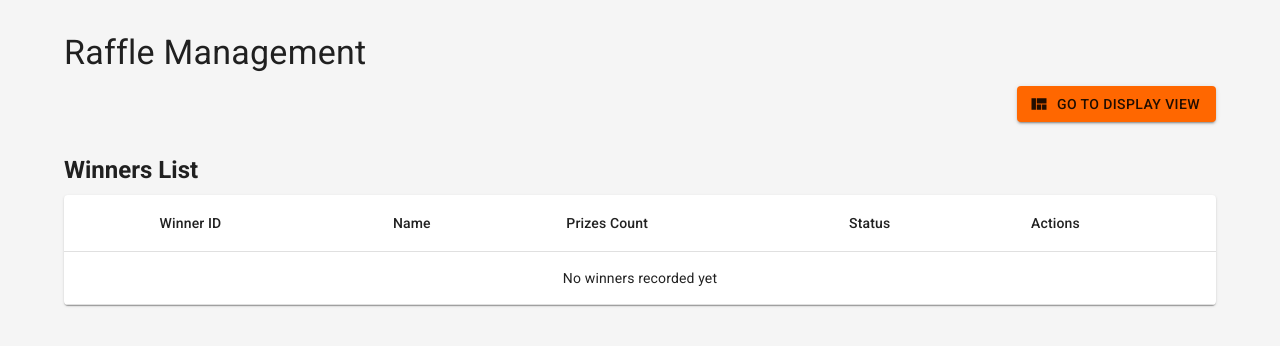
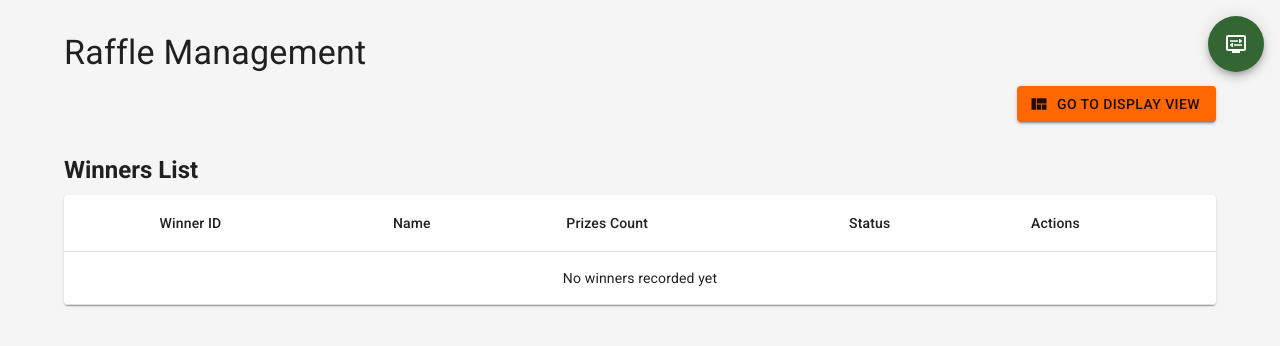
Before and after one commit to JRichlen/nppf-raffle-display, a React (Vite) app: page /nppf-raffle-display/admin in a window 1280 px wide. Shown: the top 346 px of the page. Built offline with nearby package versions, Linux system fonts and the light colour scheme.

Commit message:
add NavigationToggle to get between admin and display

```diff
--- a/src/App.tsx
+++ b/src/App.tsx
@@ -1,35 +1,12 @@
-import { CssBaseline, ThemeProvider, createTheme } from "@mui/material";
+import { CssBaseline, ThemeProvider, Box } from "@mui/material";
 import { BrowserRouter, Routes, Route, Navigate } from "react-router-dom";
 import RaffleDisplay from "./components/RaffleDisplay";
 import AdminPage from "./pages/AdminPage";
 import { RaffleContextProvider } from "./providers/RaffleContextProvider";
 import { StorageProvider } from "./providers/StorageContextProvider";
 import { WinnersList } from "./classes/winnersList";
-
-// Create a custom theme
-const theme = createTheme({
-  palette: {
-    primary: {
-      main: "#FF6700", // Blaze orange / hunter safety orange
-    },
-    secondary: {
-      main: "#336633", // Complementary forest green color
-    },
-    background: {
-      default: "#f5f5f5",
-      paper: "#ffffff",
-    },
-  },
-  typography: {
-    fontFamily: '"Roboto", "Helvetica", "Arial", sans-serif',
-    h2: {
-      fontWeight: 700,
-    },
-    h5: {
-      fontWeight: 600,
-    },
-  },
-});
+import { theme } from "./theme";
+import { NavigationToggle } from "./components/NavigationToggle";
 
 function App() {
   const winnersList = new WinnersList();
@@ -40,6 +17,7 @@ function App() {
         <ThemeProvider theme={theme}>
           <CssBaseline />
           <BrowserRouter basename="/nppf-raffle-display">
+            <Box sx={{ position: 'relative' }}>
               <Routes>
                 <Route path="/" element={<Navigate to="/display" />} />
                 <Route path="/admin" element={<AdminPage />} />
@@ -48,6 +26,8 @@ function App() {
                   element={<RaffleDisplay title="General Raffle Winners" />}
                 />
               </Routes>
+              <NavigationToggle />
+            </Box>
           </BrowserRouter>
         </ThemeProvider>
       </RaffleContextProvider>
--- /dev/null
+++ b/src/components/NavigationToggle.tsx
@@ -0,0 +1,34 @@
+import { useLocation, useNavigate } from 'react-router-dom';
+import { Fab } from '@mui/material';
+import { AdminPanelSettings as AdminPanelSettingsIcon, DisplaySettings as DisplaySettingsIcon } from '@mui/icons-material';
+
+export const NavigationToggle = () => {
+    const location = useLocation();
+    const navigate = useNavigate();
+
+    const isAdminPage = location.pathname.includes('/admin');
+
+    const toggleView = () => {
+      if (isAdminPage) {
+        navigate('/display');
+      } else {
+        navigate('/admin');
+      }
+    };
+
+    return (
+      <Fab
+        color={isAdminPage ? "secondary" : "primary"}
+        aria-label="toggle view"
+        onClick={toggleView}
+        sx={{
+          position: 'fixed',
+          top: 16,
+          right: 16,
+          zIndex: 1000,
+        }}
+      >
+        {isAdminPage ? <DisplaySettingsIcon /> : <AdminPanelSettingsIcon />}
+      </Fab>
+    );
+  };
--- /dev/null
+++ b/src/theme.ts
@@ -0,0 +1,25 @@
+import { createTheme } from "@mui/material";
+
+export const theme = createTheme({
+    palette: {
+      primary: {
+        main: "#FF6700", // Blaze orange / hunter safety orange
+      },
+      secondary: {
+        main: "#336633", // Complementary forest green color
+      },
+      background: {
+        default: "#f5f5f5",
+        paper: "#ffffff",
+      },
+    },
+    typography: {
+      fontFamily: '"Roboto", "Helvetica", "Arial", sans-serif',
+      h2: {
+        fontWeight: 700,
+      },
+      h5: {
+        fontWeight: 600,
+      },
+    },
+  });
```
Lines whose indentation alone changed are shown as unchanged.
